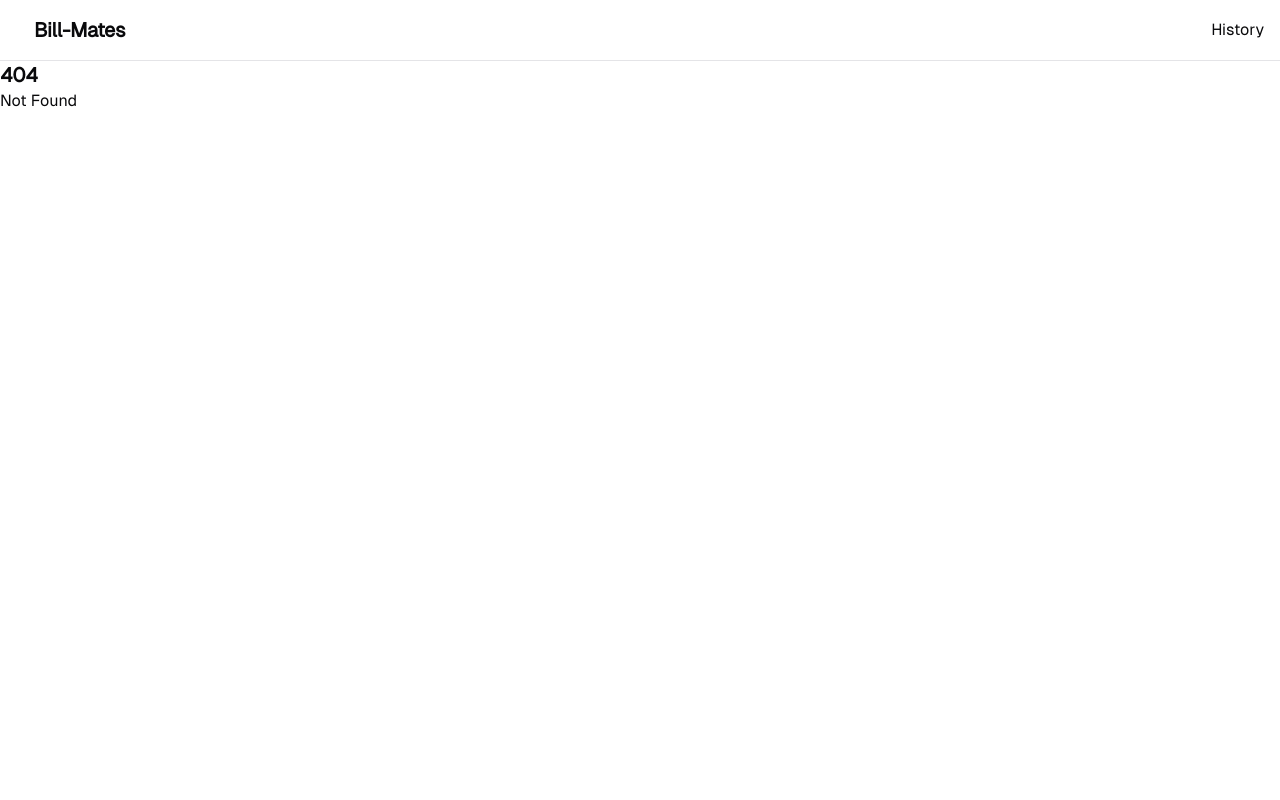
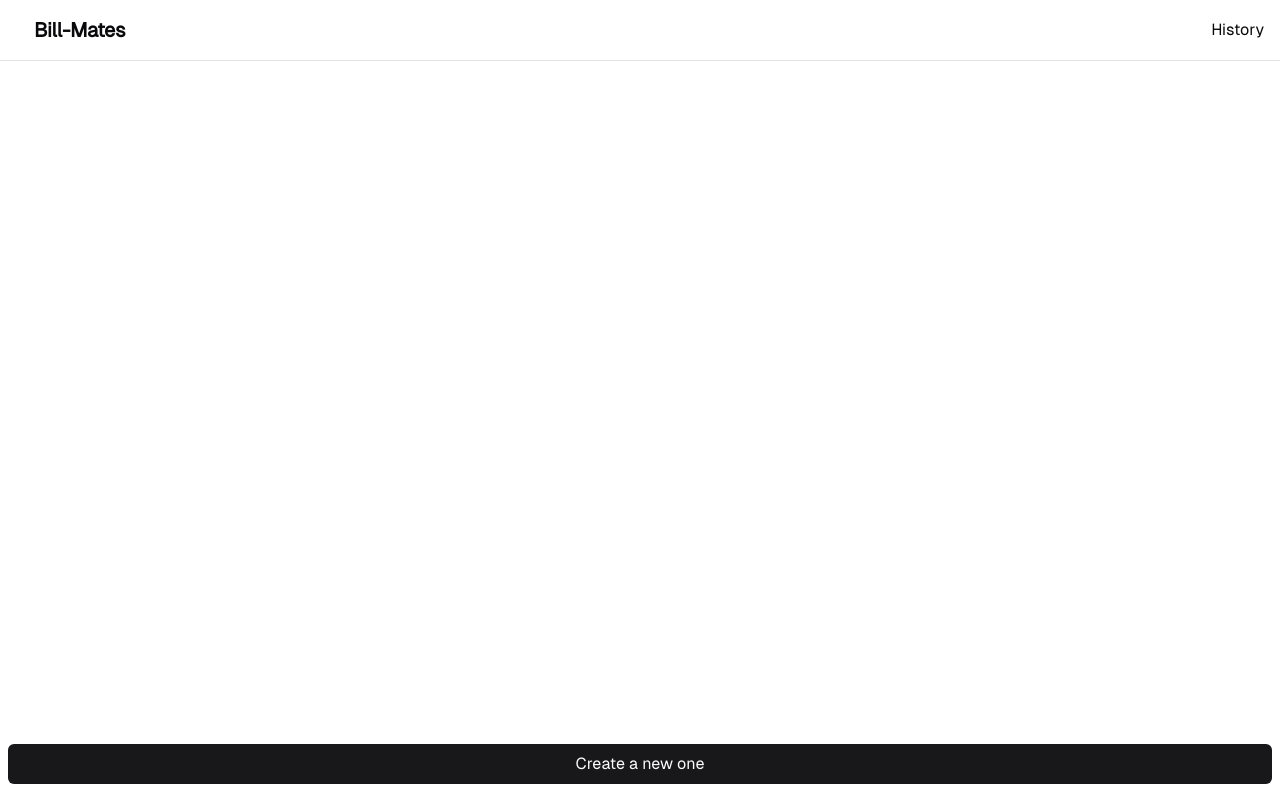
Before and after one commit to belowevolve/bill-mates, a SvelteKit app: page / in a window 1280 px wide. Before the commit this address had no page. Built offline with nearby package versions, Linux system fonts and the light colour scheme; some icons are missing.

Commit message:
another try

```diff
--- /dev/null
+++ b/src/routes/+page.svelte
@@ -0,0 +1,5 @@
+<main class="flex flex-col p-2">
+  <a href={`/${crypto.randomUUID()}`} class="button fixed inset-x-2 bottom-4"
+    >Create a new one
+  </a>
+</main>
--- a/src/routes/+page.ts
+++ /dev/null
@@ -1,5 +0,0 @@
-import { redirect } from '@sveltejs/kit'
-
-export function load() {
-  redirect(307, `/${crypto.randomUUID()}`)
-}
--- a/src/routes/[billId]/+page.ts
+++ b/src/routes/[billId]/+page.ts
@@ -1,4 +1,5 @@
 export const ssr = false
+
 export async function load({ params }) {
   return {
     billId: params.billId
```
